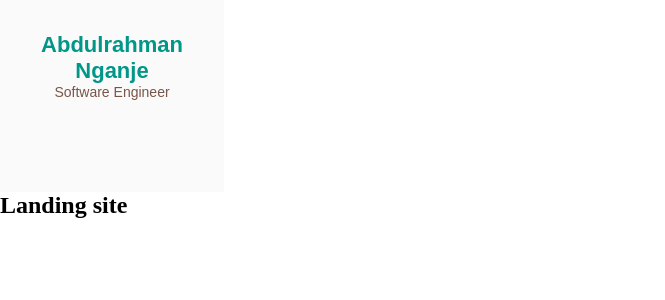
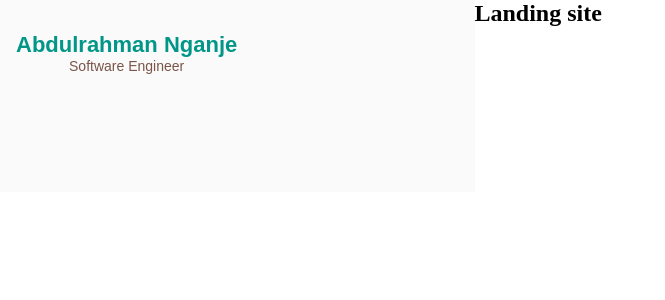
Before and after one commit to asnganje/professional-portoflio-v1, a React (Vite) app: page / in a window 1280 px wide. Shown: the top 300 px of the page, without its empty margins (0-665 px from the left). Built offline with nearby package versions, Linux system fonts and the light colour scheme.

Commit message:
Add sidebar container styling

```diff
--- a/src/index.css
+++ b/src/index.css
@@ -41,6 +41,8 @@ main {
 
 .logo-div {
     display: flex;
+    align-items: center;
+    justify-content: center;
     flex-direction: column;
     margin: 0;
     cursor: pointer;
@@ -60,22 +62,58 @@ main {
     color: #795548;
     font-size: 14px;
 }
+.sidebar-overlay {
+    position: fixed;
+    top: 0;
+    left: 0;
+    height: 100vh;
+    width: 100vw;
+    background: rgba(0, 0, 0, 0.8);
+    z-index: -1;
+    visibility: hidden;
+    opacity: 0
+}
+
+.show-sidebar {
+    z-index: 10;
+    visibility: visible;
+    opacity: 1;
+    transition-property: opacity;
+    transition-duration: 2s;
+}
 
 @media screen and (min-width: 992px) {
     .hamburger{
         display: none;
     }
-    .main-nav {
-        grid-template-columns: 1fr;
-        align-items: center;
-        width: auto;
-        min-height: auto;
+
+    main {
+        display: flex;
+        height: 100vh;
+    }
+
+    .navbar-sidebar-container {
+        display: flex;
+        flex-direction: column;
+        width: 18vw;
+    }
+
+    .navbar-div {
+        height: 20vh;
+        padding: 1rem;
+    }
+
+    .outlet {
+        width: 82vw;
+        background-color: grey;
     }
     .navbar-div {
-        width: 15vw;
-        height: 20vh;
-        padding: 1rem;
         background: #fafafa;
     }
 
 }
+
+.sidebar-container {
+    width: 10vw;
+    height: 80vh;
+}
```
